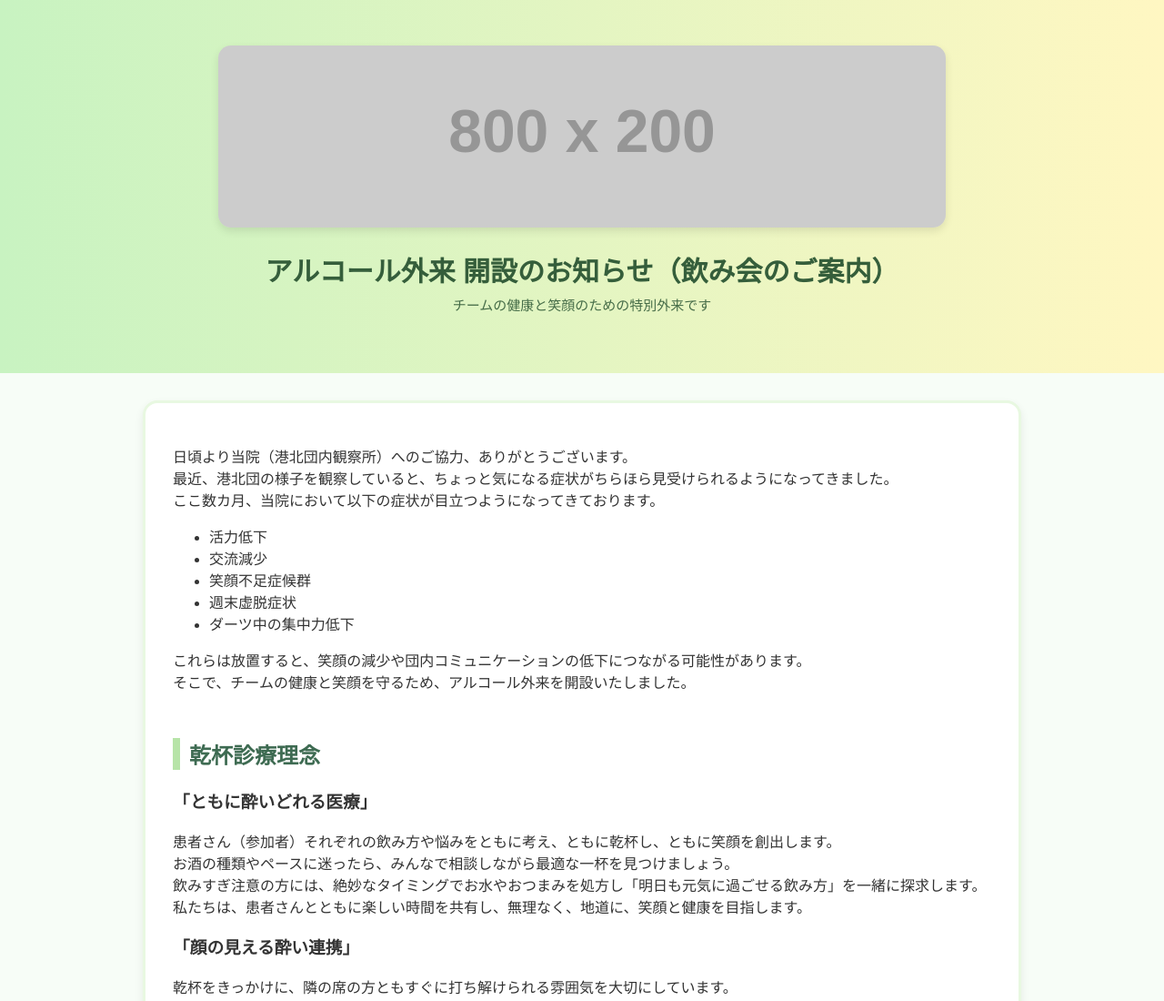
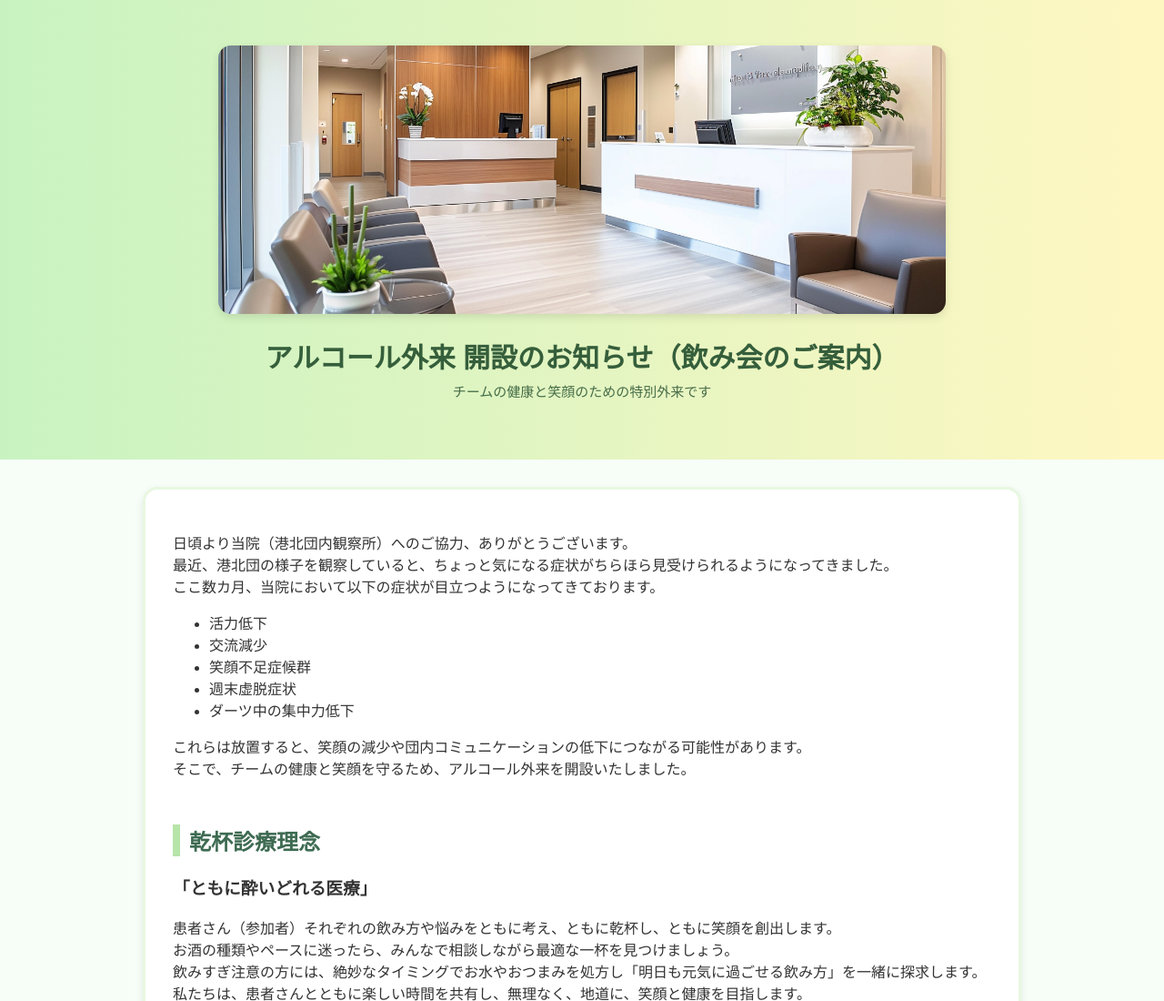
Before and after one commit to heartofbeat16-prog/kohoku-dan, a plain HTML site: page index.html in a window 1280 px wide. Shown: the top 1100 px of the page at 91% size. Drawn offline with Linux system fonts and the light colour scheme; placeholder pictures from the web are drawn by us.

Commit message:
Update index.html

```diff
--- a/index.html
+++ b/index.html
@@ -87,7 +87,7 @@
   <!-- ヘッダー：優しいグリーン×イエロー + 仮画像 -->
   <!-- ========================= -->
   <header style="background: linear-gradient(90deg,#c8f3c1,#fff7c2); padding:50px 20px; text-align:center; color:#355e3b;">
-      <img src="https://placehold.co/800x200?text=Clinic+Header+Image" alt="clinic header" style="width:100%;max-width:800px;border-radius:14px;box-shadow:0 4px 10px rgba(0,0,0,0.1); margin-bottom:20px;">
+      <img src="https://github.com/heartofbeat16-prog/kohoku-dan/blob/main/original.jpg?raw=true" alt="clinic header" style="width:100%;max-width:800px;border-radius:14px;box-shadow:0 4px 10px rgba(0,0,0,0.1); margin-bottom:20px;">
       <h1 style="margin:0;font-size:30px;font-weight:800;">アルコール外来 開設のお知らせ（飲み会のご案内）</h1>
       <p style="margin-top:6px;font-size:15px;opacity:0.9">チームの健康と笑顔のための特別外来です</p>
   </header>
```
